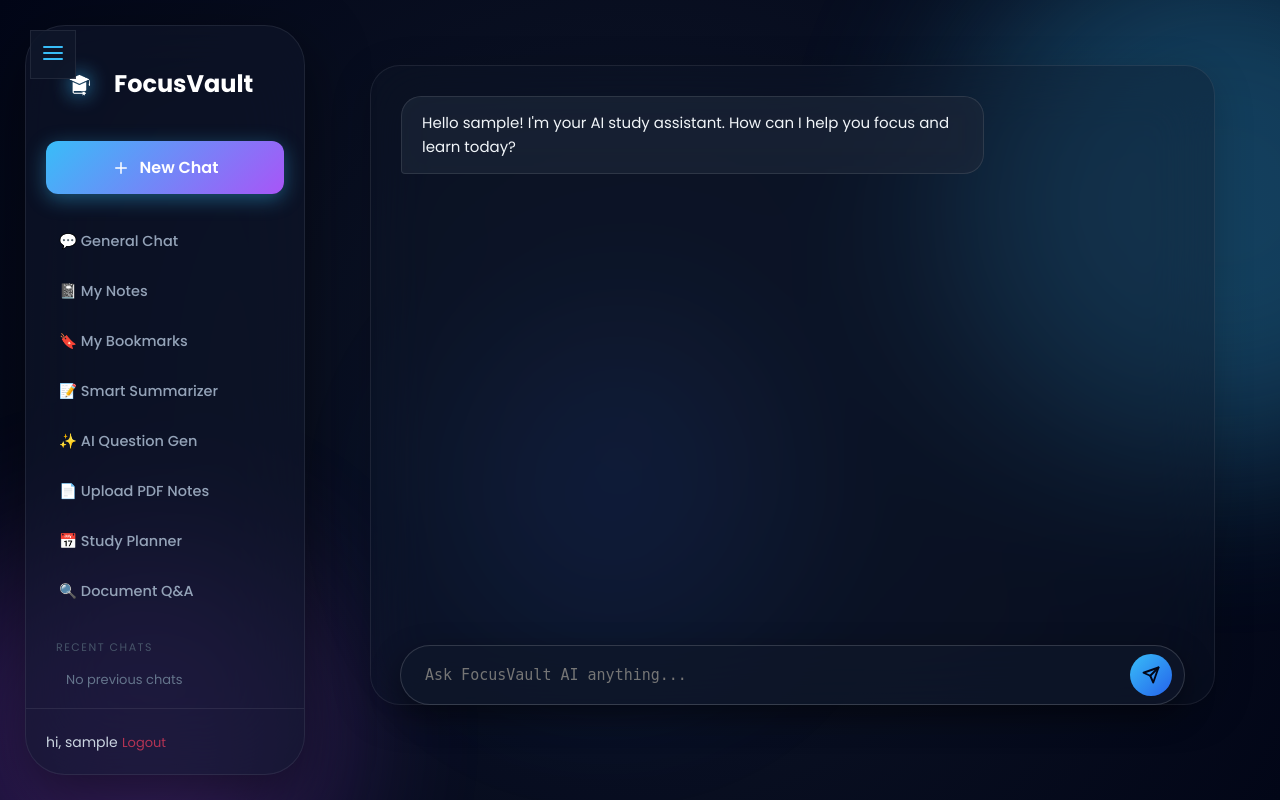
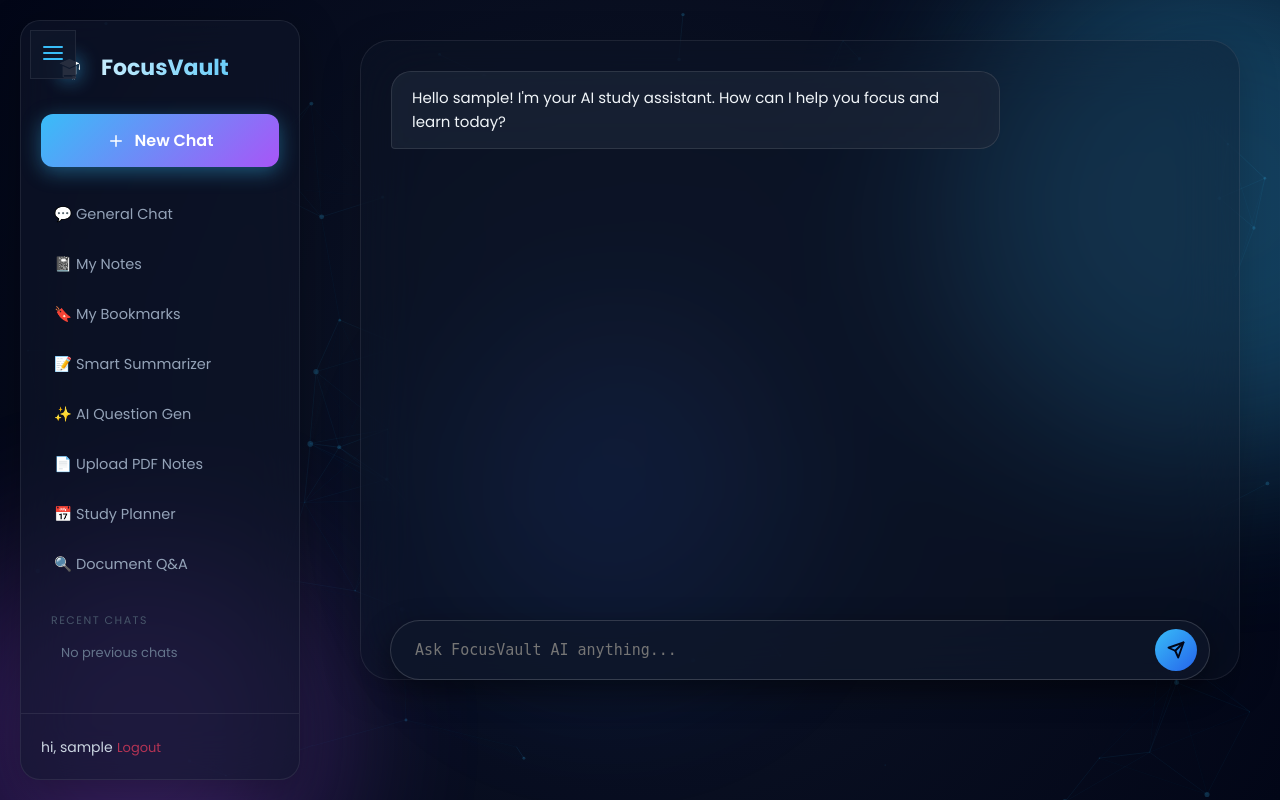
Before and after one commit to ankiiiiiitt/Devops_miniproject, a Flask app: page /chat in a window 1280 px wide. Run offline with Flask 3, Linux system fonts and the light colour scheme; the visitor is signed in with stand-in values (Sample User, id 1); data that the repository does not hold is empty.

Commit message:
Revert "3D Workspace Base Redesign: floating glass blade sidebar, perspective layering, and frosted pill toasts"
This reverts commit 349651421f84a2a6131d30ac0ed6d8a27e47f1e0.

```diff
--- a/static/css/style.css
+++ b/static/css/style.css
@@ -111,104 +111,43 @@ a {
   }
 }
 
-/* ================= DASHBOARD LAYOUT (3D PERSPECTIVE) ================= */
+/* ================= DASHBOARD LAYOUT ================= */
 .dashboard-layout {
   display: flex;
   min-height: 100vh;
-  padding: 25px;
-  gap: 25px;
-  perspective: 2000px;
-  overflow: hidden;
+  perspective: 1200px;
 }
 
-/* ================= FLOATING GLASS BLADE SIDEBAR ================= */
+/* ================= FLOATING GLASS SIDEBAR ================= */
 .sidebar {
   width: var(--sidebar-w);
-  height: calc(100vh - 50px);
+  height: calc(100vh - 40px);
+  margin: 20px;
   background: rgba(15, 23, 42, 0.6);
-  backdrop-filter: blur(40px);
+  backdrop-filter: blur(25px);
   border: 1px solid var(--border-glass);
-  border-radius: 40px;
+  border-radius: 20px;
   display: flex;
   flex-direction: column;
-  transition: 0.5s cubic-bezier(0.16, 1, 0.3, 1);
+  transition: 0.4s cubic-bezier(0.4, 0, 0.2, 1);
   z-index: 1000;
-  box-shadow: 0 20px 60px rgba(0, 0, 0, 0.5);
+  box-shadow: 0 10px 40px rgba(0, 0, 0, 0.3);
   position: sticky;
-  top: 0;
-  transform-style: preserve-3d;
+  top: 20px;
 }
 
 .sidebar-logo {
-  padding: 40px 35px;
-  display: flex;
-  align-items: center;
-  gap: 15px;
-  font-weight: 800;
-  font-size: 24px;
-  text-decoration: none;
-  color: white;
-  transform: translateZ(50px);
-}
-
-.sidebar-logo img {
-  width: 38px;
-  filter: drop-shadow(0 0 10px var(--primary));
-}
-
-/* Sidebar Nav Pills */
-.sidebar-nav {
-  list-style: none;
-  padding: 0 15px;
-  flex-grow: 1;
-  transform: translateZ(30px);
-}
-
-.sidebar-nav li a {
+  padding: 30px;
   display: flex;
   align-items: center;
   gap: 12px;
-  padding: 14px 20px;
-  color: #94a3b8;
+  font-weight: 700;
+  font-size: 22px;
   text-decoration: none;
-  border-radius: 18px;
-  transition: 0.3s;
-  margin-bottom: 8px;
-  font-weight: 500;
-}
-
-.sidebar-nav li a:hover {
-  background: rgba(255, 255, 255, 0.05);
-  color: white;
-}
-
-.sidebar-nav li a.active {
-  background: rgba(56, 189, 248, 0.1);
-  color: var(--primary);
-  border-left: 3px solid var(--primary);
-  box-shadow: inset 0 0 15px rgba(56, 189, 248, 0.05);
-}
-
-.new-chat-btn {
-  margin: 0 20px 25px;
-  padding: 15px;
-  background: linear-gradient(135deg, var(--primary), #2563eb);
-  color: #020617;
-  text-decoration: none;
-  border-radius: 20px;
-  display: flex;
-  align-items: center;
-  justify-content: center;
-  gap: 10px;
-  font-weight: 700;
-  box-shadow: 0 10px 20px rgba(56, 189, 248, 0.3);
-  transition: 0.3s;
-  transform: translateZ(40px);
-}
-
-.new-chat-btn:hover {
-  transform: translateZ(45px) translateY(-3px);
-  box-shadow: 0 15px 30px rgba(56, 189, 248, 0.4);
+  background: linear-gradient(to right, #fff, var(--primary));
+  -webkit-background-clip: text;
+  background-clip: text;
+  -webkit-text-fill-color: transparent;
 }
 
 .sidebar-logo img {
--- a/static/js/ui_effects.js
+++ b/static/js/ui_effects.js
@@ -128,34 +128,25 @@ document.addEventListener('DOMContentLoaded', () => {
         });
     });
 
-    // 7. SIDEBAR 3D TILT (Floating Blade)
-    const sidebar = document.getElementById('sidebar');
-    if (sidebar) {
-        let sX = 0, sY = 0, stX = 0, stY = 0;
-
-        document.addEventListener('mousemove', (e) => {
-            const x = e.clientX;
-            const y = e.clientY;
-
-            // Check if mouse is on the left side of the screen
-            if (x < 400) {
-                const centerX = 150; // Sidebar center approx
-                const centerY = window.innerHeight / 2;
-
-                stX = ((y - centerY) / centerY) * -5;
-                stY = ((x - centerX) / centerX) * 5;
-            } else {
-                stX = 0; stY = 0; // Reset when mouse leaves sidebar area
-            }
+    // 6. PARTICLES INITIALIZATION
+    if (typeof particlesJS !== 'undefined' && document.getElementById('particles-js')) {
+        particlesJS('particles-js', {
+            "particles": {
+                "number": { "value": 80, "density": { "enable": true, "value_area": 800 } },
+                "color": { "value": "#38bdf8" },
+                "shape": { "type": "circle" },
+                "opacity": { "value": 0.2, "random": false },
+                "size": { "value": 3, "random": true },
+                "line_linked": { "enable": true, "distance": 150, "color": "#38bdf8", "opacity": 0.1, "width": 1 },
+                "move": { "enable": true, "speed": 2, "direction": "none", "random": false, "straight": false, "out_mode": "out", "bounce": false }
+            },
+            "interactivity": {
+                "detect_on": "canvas",
+                "events": { "onhover": { "enable": true, "mode": "grab" }, "onclick": { "enable": true, "mode": "push" }, "resize": true },
+                "modes": { "grab": { "distance": 140, "line_linked": { "opacity": 1 } }, "push": { "particles_nb": 4 } }
+            },
+            "retina_detect": true
         });
-
-        function animateSidebar3D() {
-            sX += (stX - sX) * 0.05;
-            sY += (stY - sY) * 0.05;
-            sidebar.style.transform = `rotateX(${sX}deg) rotateY(${sY}deg)`;
-            requestAnimationFrame(animateSidebar3D);
-        }
-        animateSidebar3D();
     }
 });
 
--- a/templates/dashboard_base.html
+++ b/templates/dashboard_base.html
@@ -152,63 +152,10 @@
     }
 </script>
 
-<!-- Toast System -->
-<style>
-    .toast-container {
-        position: fixed;
-        top: 30px;
-        left: 50%;
-        transform: translateX(-50%);
-        z-index: 9999;
-        display: flex;
-        flex-direction: column;
-        align-items: center;
-        gap: 12px;
-        pointer-events: none;
-    }
-    .toast {
-        background: rgba(15, 23, 42, 0.85);
-        backdrop-filter: blur(20px);
-        border: 1px solid rgba(255, 255, 255, 0.1);
-        padding: 12px 24px;
-        border-radius: 100px;
-        color: white;
-        font-size: 14px;
-        font-weight: 600;
-        display: flex;
-        align-items: center;
-        gap: 12px;
-        box-shadow: 0 15px 40px rgba(0, 0, 0, 0.4);
-        animation: toastIn 0.5s cubic-bezier(0.175, 0.885, 0.32, 1.275) forwards;
-        pointer-events: auto;
-    }
-    @keyframes toastIn {
-        from { opacity: 0; transform: translateY(-40px) scale(0.9); }
-        to { opacity: 1; transform: translateY(0) scale(1); }
-    }
-</style>
-
+<!-- Toast Container for global notifications -->
 <div id="toast-container" class="toast-container"></div>
 
 <script>
-    function showToast(message, type = 'success') {
-        const container = document.getElementById('toast-container');
-        if (!container) return;
-        const toast = document.createElement('div');
-        toast.className = 'toast';
-        const icon = type === 'success'
-            ? `<svg width="18" height="18" viewBox="0 0 24 24" fill="none" stroke="var(--primary)" stroke-width="2.5"><polyline points="20 6 9 17 4 12"></polyline></svg>`
-            : `<svg width="18" height="18" viewBox="0 0 24 24" fill="none" stroke="#f43f5e" stroke-width="2.5"><circle cx="12" cy="12" r="10"></circle><line x1="12" y1="8" x2="12" y2="12"></line><line x1="12" y1="16" x2="12.01" y2="16"></line></svg>`;
-        toast.innerHTML = `${icon} <span>${message}</span>`;
-        container.appendChild(toast);
-        setTimeout(() => {
-            toast.style.opacity = '0';
-            toast.style.transform = 'translateY(-20px) scale(0.9)';
-            toast.style.transition = '0.4s cubic-bezier(0.4, 0, 0.2, 1)';
-            setTimeout(() => toast.remove(), 400);
-        }, 3500);
-    }
-
     async function saveBookmark(title, content, type) {
         try {
             const response = await fetch('/bookmark', {
@@ -220,11 +167,12 @@
             if (data.status === 'success') {
                 showToast('Bookmarked successfully!');
                 return true;
+            } else {
+                showToast('Error: ' + data.error);
+                return false;
             }
-            showToast('Error: ' + data.error, 'error');
-            return false;
         } catch (err) {
-            showToast('Failed to bookmark.', 'error');
+            showToast('Failed to bookmark.');
             return false;
         }
     }
@@ -233,16 +181,41 @@
         const title = btn.getAttribute('data-title') || '';
         const content = btn.getAttribute('data-content') || '';
         const type = btn.getAttribute('data-type') || 'AI Answer';
-        if (!content) { showToast('Nothing to bookmark.', 'error'); return; }
+
+        if (!content) {
+            showToast('Nothing to bookmark.');
+            return;
+        }
+
         btn.disabled = true;
         btn.style.opacity = '0.5';
+
         const success = await saveBookmark(title, content, type);
         if (success) {
             btn.classList.add('active');
+            // Change icon to filled
             btn.innerHTML = `<svg width="14" height="14" viewBox="0 0 24 24" fill="currentColor" stroke="currentColor" stroke-width="2" stroke-linecap="round" stroke-linejoin="round"><path d="M19 21l-7-5-7 5V5a2 2 0 0 1 2-2h10a2 2 0 0 1 2 2z"></path></svg>`;
         }
+
         btn.disabled = false;
         btn.style.opacity = '1';
+    }
+
+    function showToast(message) {
+        const container = document.getElementById('toast-container');
+        if (!container) return;
+
+        const toast = document.createElement('div');
+        toast.className = 'toast';
+        toast.innerHTML = `<svg width="18" height="18" viewBox="0 0 24 24" fill="none" stroke="#38bdf8" stroke-width="2" stroke-linecap="round" stroke-linejoin="round"><path d="M22 11.08V12a10 10 0 1 1-5.93-9.14"></path><polyline points="22 4 12 14.01 9 11.01"></polyline></svg> <span>${message}</span>`;
+        container.appendChild(toast);
+
+        setTimeout(() => {
+            toast.style.opacity = '0';
+            toast.style.transform = 'translateY(20px)';
+            toast.style.transition = '0.5s ease';
+            setTimeout(() => toast.remove(), 500);
+        }, 3000);
     }
 </script>
 </body>
```
